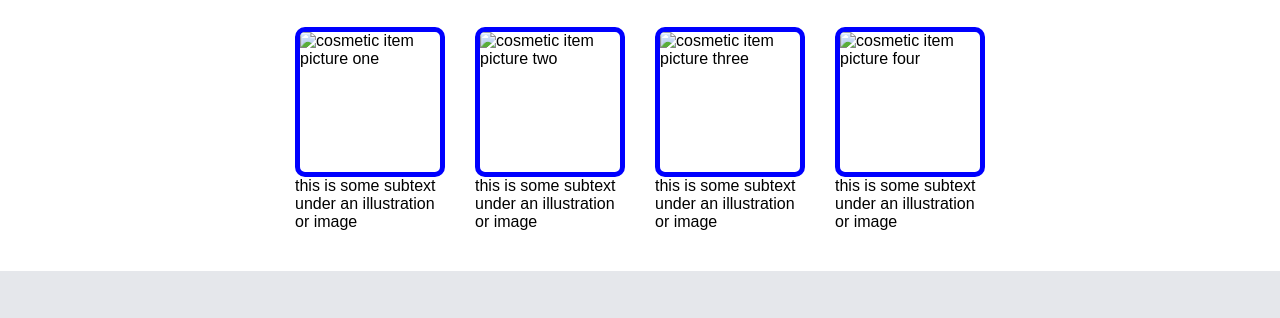
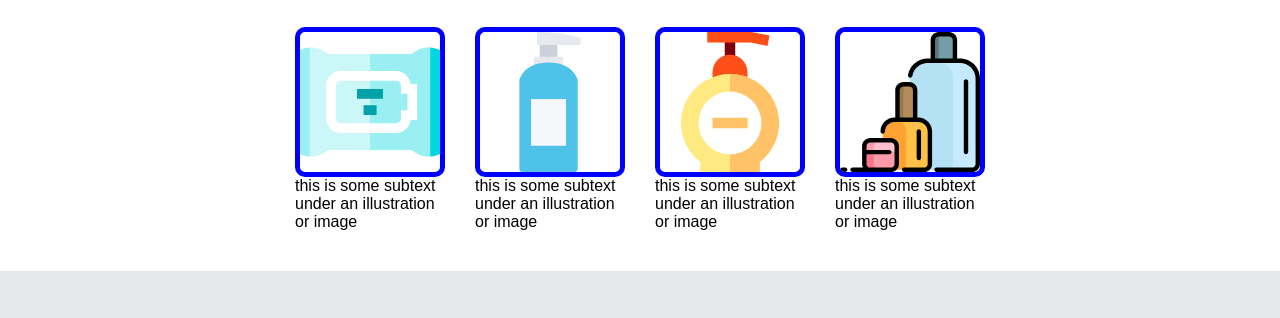
Before and after one commit to johntuazon27/landing-page, a plain HTML site: page index.html in a window 1280 px wide. Shown: the part 416-734 px from the top of the page. Drawn offline with Linux system fonts and the light colour scheme.

Commit message:
Fix: Add images in the information card section

```diff
--- a/index.html
+++ b/index.html
@@ -45,22 +45,22 @@
         <h2>Some random information</h2>
         <div class="cards">
             <div class="card">
-                <img src="" alt="cosmetic item picture one">
+                <img src="images/cosmetic-1.svg" alt="cosmetic item picture one">
                 <p>this is some subtext under an illustration or image</p>
             </div>
 
             <div class="card">
-                <img src="" alt="cosmetic item picture two">
+                <img src="images/cosmetic-2.svg" alt="cosmetic item picture two">
                 <p>this is some subtext under an illustration or image</p>
             </div>
 
             <div class="card">
-                <img src="" alt="cosmetic item picture three">
+                <img src="images/cosmetic-3.svg" alt="cosmetic item picture three">
                 <p>this is some subtext under an illustration or image</p>
             </div>
 
             <div class="card">
-                <img src="" alt="cosmetic item picture four">
+                <img src="images/cosmetic-4.svg" alt="cosmetic item picture four">
                 <p>this is some subtext under an illustration or image</p>
             </div>
         </div>
```
